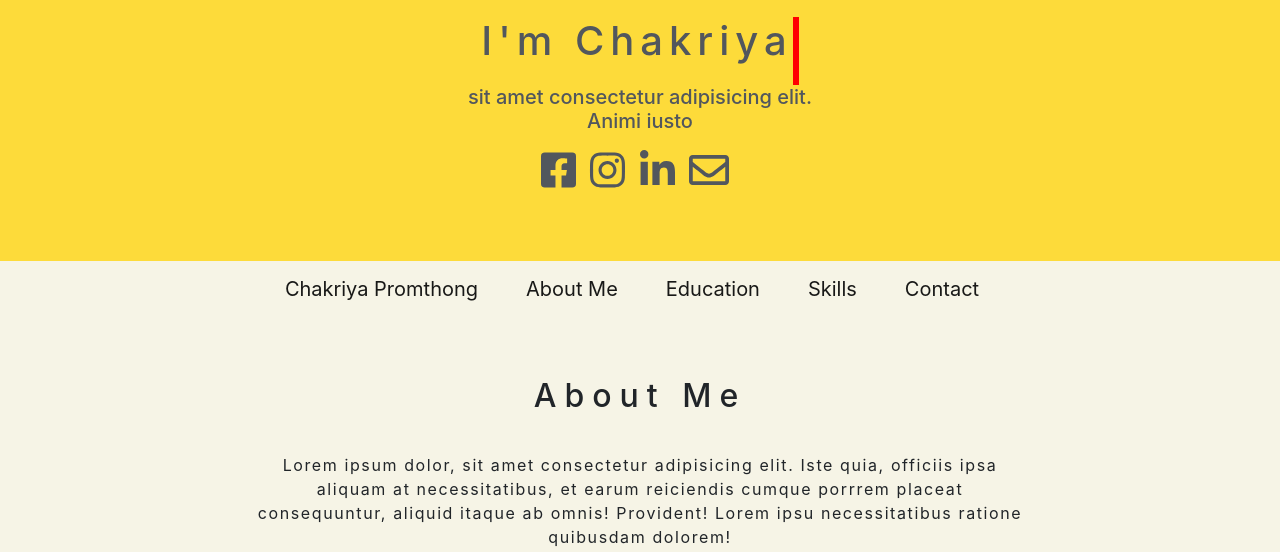
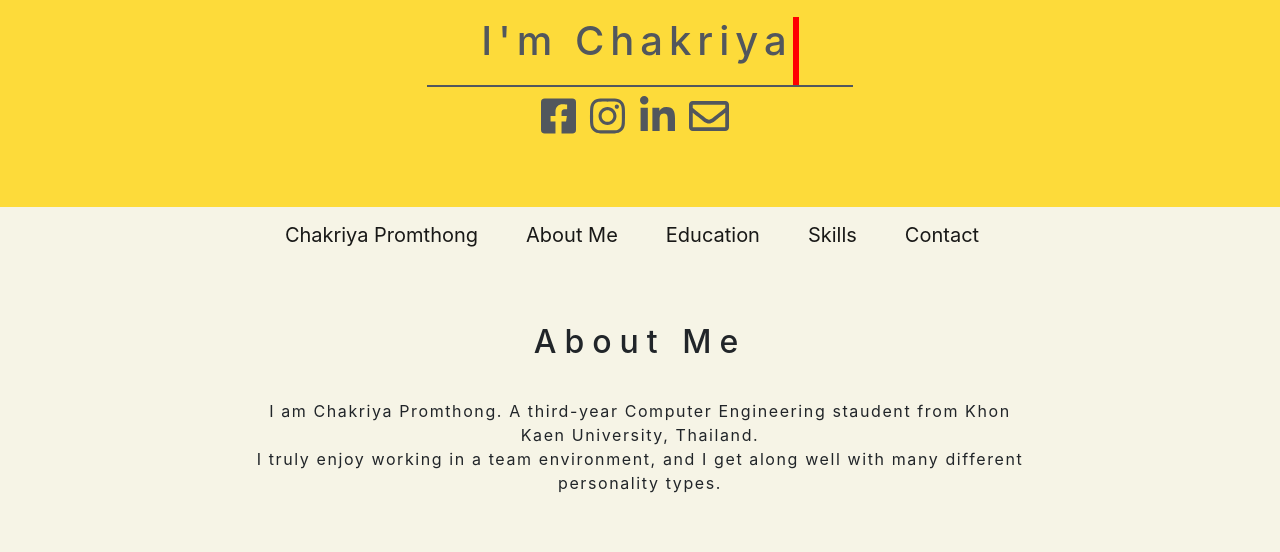
Before and after one commit to chakriyaP/chakriyaP.github.io-profile, a plain HTML site: page index.html in a window 1280 px wide. Shown: the part 283-835 px from the top of the page. Drawn offline with nearby package versions, Linux system fonts and the light colour scheme.

Commit message:
update not resposive

```diff
--- a/index.html
+++ b/index.html
@@ -4,7 +4,7 @@
 <head>
     <meta charset="UTF-8">
     <meta name="viewport" content="width=device-width, initial-scale=1.0">
-    <title>Kim Chakriya Profile</title>
+    <title>Chakriya Promthong Profile</title>
     <link rel="stylesheet" href="./resume_style.css">
     <link href="https://fonts.googleapis.com/css2?family=Balsamiq+Sans:ital@1&family=Roboto&display=swap"
         rel="stylesheet">
@@ -20,9 +20,10 @@
     <div id="header">
         <img class="image-profile" alt="image profile" src="./asset/Adjustments (2).plist" width="200"
             height="200"></img>
-        <div class="col-4 col-s-4 typewriter">
-            <h1>I'm Chakriya</h1>
-            <h5>sit amet consectetur adipisicing elit. Animi iusto </h5>
+        <div class="col-4 col-s-4 typewriter" id="name">
+            <h1 >I'm Chakriya</h1>
+
+            <!-- <h5>sit amet consectetur adipisicing elit. Animi iusto </h5> -->
         </div>
 
         <div class="content">
@@ -68,11 +69,9 @@
 
     <div id="about-me">
         <h2>About Me</h2>
-        <p>Lorem ipsum dolor, sit amet consectetur adipisicing elit. Iste quia, officiis ipsa
-            aliquam at necessitatibus,
-            et earum reiciendis cumque porrrem placeat consequuntur, aliquid itaque ab omnis!
-            Provident! Lorem ipsu
-            necessitatibus ratione quibusdam dolorem!</p>
+        <p>I am Chakriya Promthong. A third-year Computer Engineering staudent from Khon Kaen University, Thailand.
+<br>
+            I truly enjoy working in a team environment, and I get along well with many different personality types.</p>
     </div>
 
     <div id="education-language">
--- a/resume_style.css
+++ b/resume_style.css
@@ -419,3 +419,7 @@ form button {
   background-color: #52575d;
   color: #f6f4e6;
 }
+
+#name {
+  border-bottom: 2px solid  #52575d   ;
+}
```
